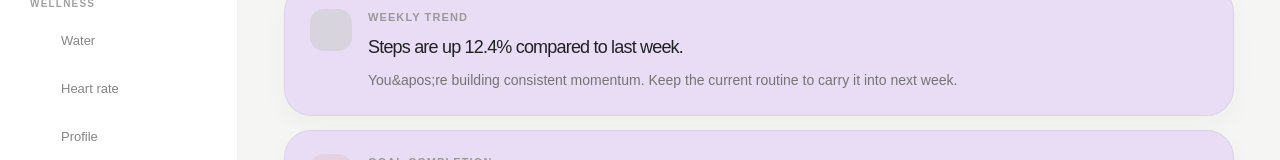
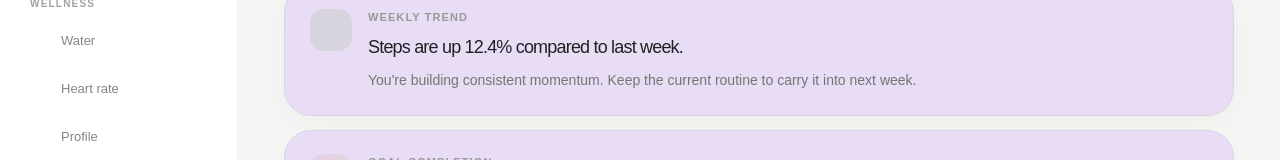
Before and after one commit to shadab-nerasoft/health, a Next.js app: page /insights in a window 1280 px wide. Shown: the part 391-551 px from the top of the page. Built offline with nearby package versions, Linux system fonts and the light colour scheme; some icons are missing; a web font is replaced by a local one.

Commit message:
fix: correct punctuation in weekly trend insight message

```diff
--- a/app/(app)/insights/page.tsx
+++ b/app/(app)/insights/page.tsx
@@ -16,7 +16,7 @@ const insights = [
     color: '#6d9750',
     kicker: 'Weekly trend',
     title: 'Steps are up 12.4% compared to last week.',
-    body: 'You&apos;re building consistent momentum. Keep the current routine to carry it into next week.',
+    body: "You're building consistent momentum. Keep the current routine to carry it into next week.",
   },
   {
     icon: Flag,
```
